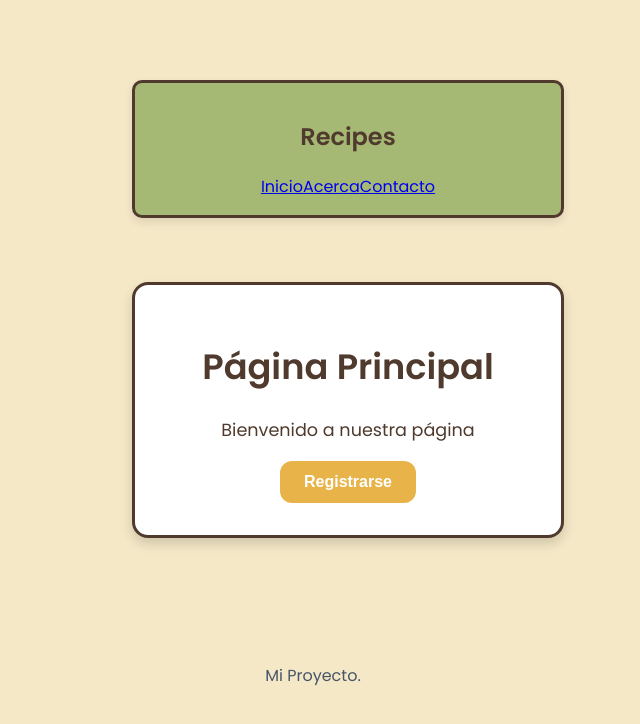
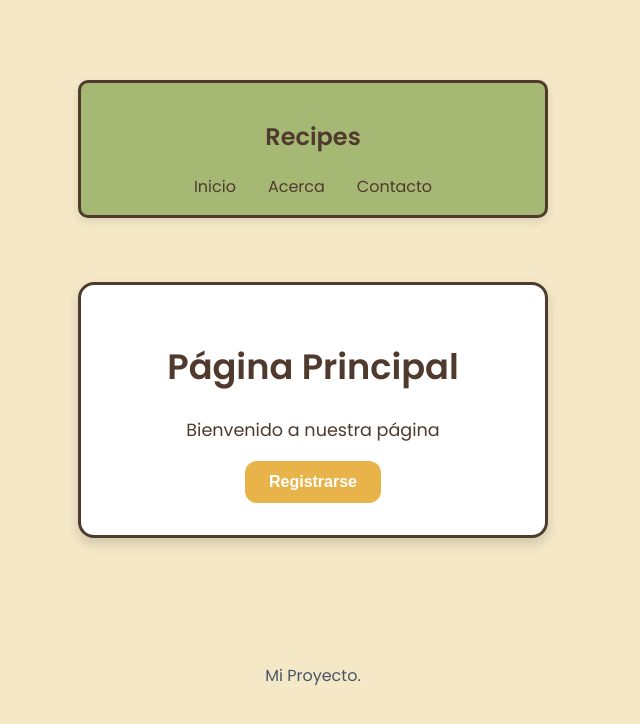
Before and after one commit to SantiC57/RecipeHub, a React (Vite) app: page /mainp in a window 1280 px wide. Shown: the top 724 px of the page, without its empty margins (327-967 px from the left). Built offline with nearby package versions, Linux system fonts and the light colour scheme.

Commit message:
alineacion
alinear el nav bar y el card

```diff
--- a/src/components/Footer/Mp.css
+++ b/src/components/Footer/Mp.css
@@ -39,4 +39,7 @@ body {
     padding: 1rem;
     text-align: center;
     color: #475569;
+    display: flex;
+    justify-content: center;
+    align-items: center;
   }
--- a/src/components/Mp.css
+++ b/src/components/Mp.css
@@ -9,20 +9,46 @@ body {
     align-items: center;
   }
 
-  .card {
-    width: 100%;
-    max-width: 48rem;
-    padding: 2rem;
-    background-color: white;
-    box-shadow: 0 6px 12px rgba(0, 0, 0, 0.15);
-    border-radius: 1rem;
-    transition: transform 0.3s ease-in-out, box-shadow 0.3s ease-in-out;
+
+  .main-container {
     display: flex;
+    flex-direction: column;
     justify-content: center;
     align-items: center;
-    margin: 4rem auto; /* Add more margin to push the card further down */
-    border-style: solid;
+    height: calc(100vh - 160px);
+    text-align: center;
+    margin: 4rem;
   }
+
+  .main-title {
+    font-size: 2rem;
+    font-weight: bold;
+    color: #1e3a8a;
+    margin-bottom: 1rem;
+  }
+
+  .home-description {
+    font-size: 1.2rem;
+    color: #475569;
+    max-width: 600px;
+    margin-bottom: 2rem;
+  }
+
+  /* Footer Styles */
+  .footer {
+    margin-top: auto;
+    padding: 1rem;
+    text-align: center;body {
+      font-family: Poppins, sans-serif;
+      background: #F5E8C7;
+      margin: 0;
+      padding: 0;
+      display: flex;
+      flex-direction: column;
+      align-items: center;
+    }
+
+
     .main-container {
       display: flex;
       flex-direction: column;
@@ -54,3 +80,5 @@ body {
       text-align: center;
       color: #475569;
     }
+    color: #475569;
+  }
--- a/src/components/Navbar/Navbar.css
+++ b/src/components/Navbar/Navbar.css
@@ -1,7 +1,7 @@
 
 .navbar {
-  width: 100%;
-  max-width: 960px;
+
+  width: 400px;
   background: #a6b974;
   padding: 1rem 2rem;
   display: flex;
@@ -17,7 +17,7 @@
   font-size: 1.5rem;
   color: #4f3a2d;
 }
-.nav-link {
+.navbar-link {
   color: #4f3a2d;
   text-decoration: none;
   padding: 0.5rem 1rem;
--- a/src/components/Signup/Signup.jsx
+++ b/src/components/Signup/Signup.jsx
@@ -31,7 +31,7 @@ const Signup = () => {
       </div>
       <div className="submit-container">
         <div className="submit">Registrarse</div>
-        <div className="submit" onClick={() => navigate("/login")}>
+        <div className="submit" onClick={() => navigate("/mainp")}>
           Inicio Sesión
         </div>
       </div>
--- a/src/components/cardbutt.css
+++ b/src/components/cardbutt.css
@@ -1,12 +1,16 @@
+.card {
 
-.card {
-    width: 100%;
-    max-width: 48rem;
+  width: 400px;
   padding: 2rem;
   background-color: white;
   box-shadow: 0 6px 12px rgba(0, 0, 0, 0.15);
   border-radius: 1rem;
   transition: transform 0.3s ease-in-out, box-shadow 0.3s ease-in-out;
+  display:flex;
+  justify-content: center;
+  align-items: center;
+  margin: 4rem auto; /* Add more margin to push the card further down */
+  border-style: solid;
 }
 
 .card:hover {
```
Lines whose indentation alone changed are shown as unchanged.
